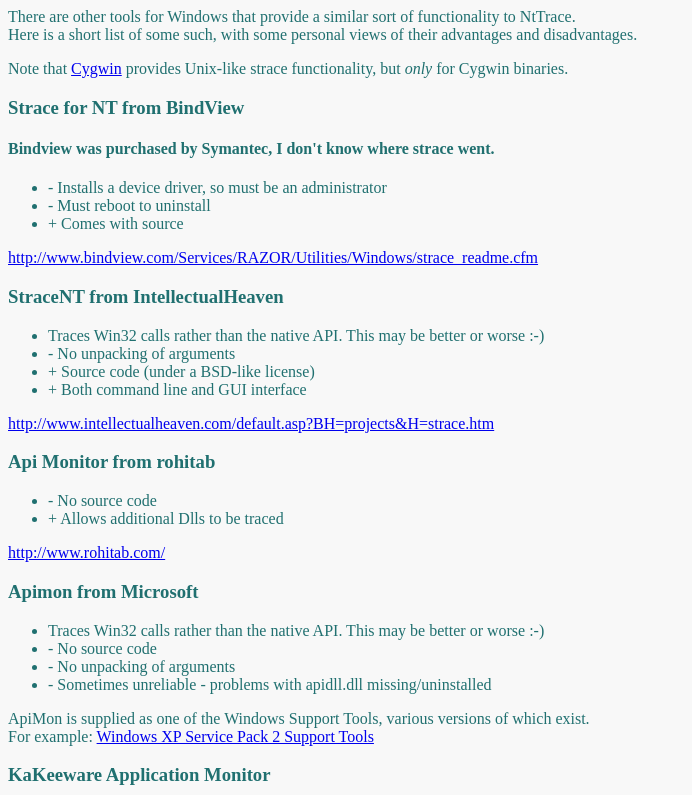
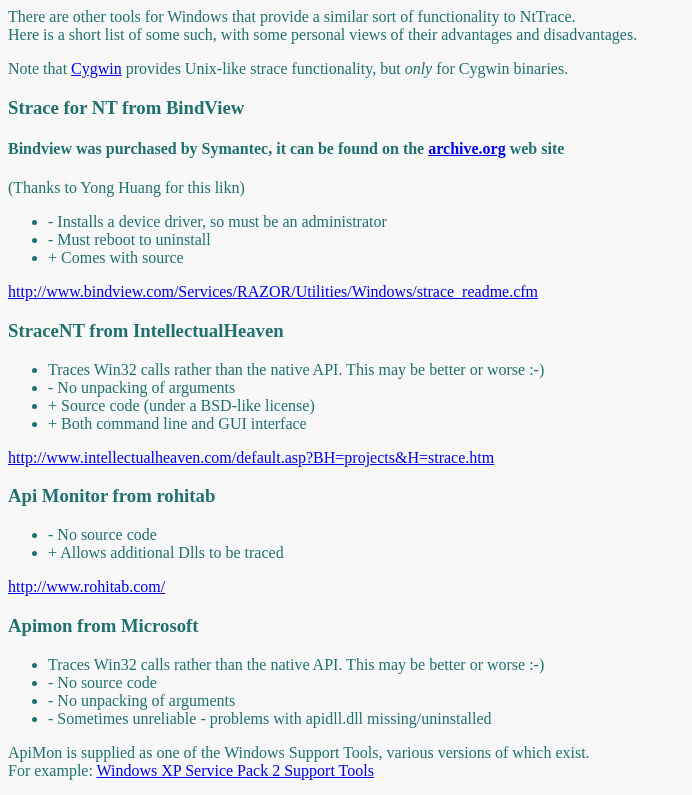
Before and after one commit to rogerorr/NtTrace, a plain HTML site: page SimilarTools.html in a window 1280 px wide. Shown: the top 795 px of the page, without its empty margins (0-692 px from the left). Drawn offline with Linux system fonts and the light colour scheme.

Commit message:
add link to archive for strace.

```diff
--- a/SimilarTools.html
+++ b/SimilarTools.html
@@ -20,7 +20,9 @@
 
 <h3>Strace for NT from BindView</h3>
 
-<h4> Bindview was purchased by Symantec, I don't know where strace went. </h4>
+<h4> Bindview was purchased by Symantec, it can be found on the <a href="http://web.archive.org/web/20070915180821/http://www.bindview.com/Services/razor/Utilities/Windows/strace_readme.cfm">archive.org</a> web site</h4>
+
+(Thanks to Yong Huang for this likn)
 
 <ul>
 <li>- Installs a device driver, so must be an administrator
```
